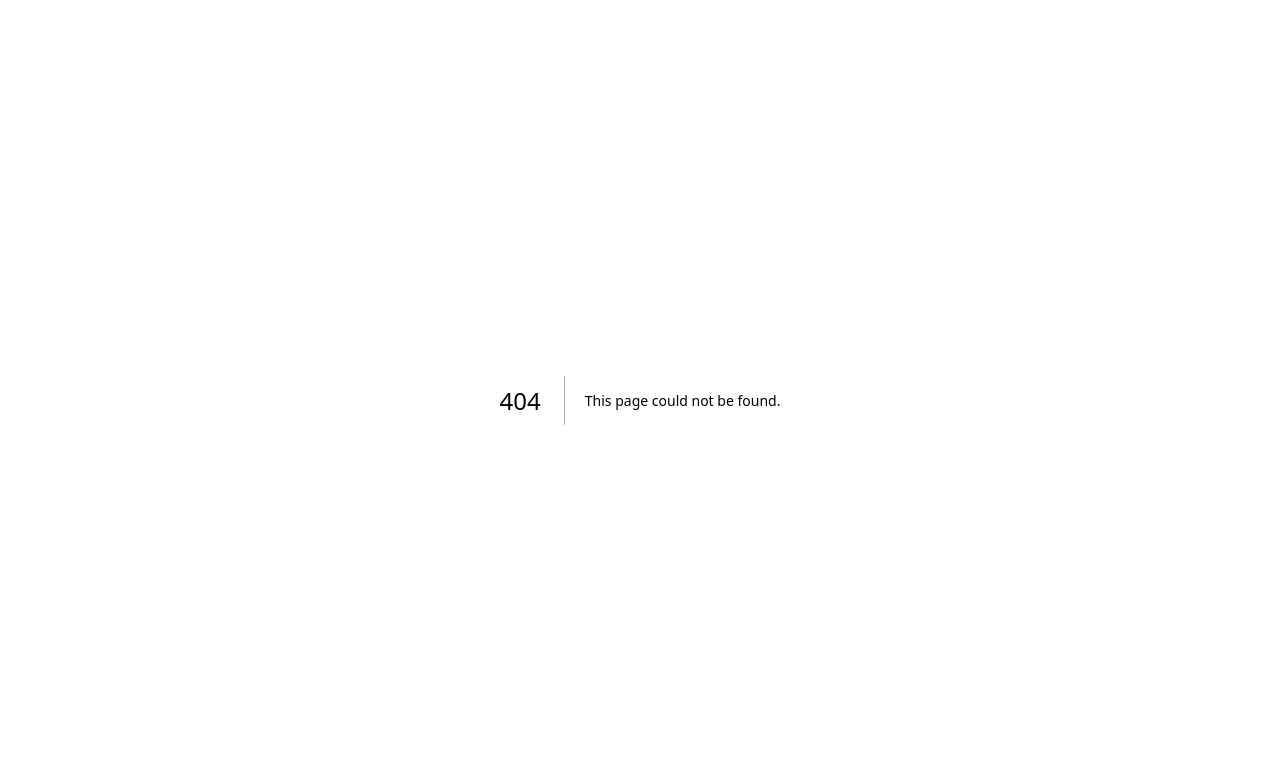
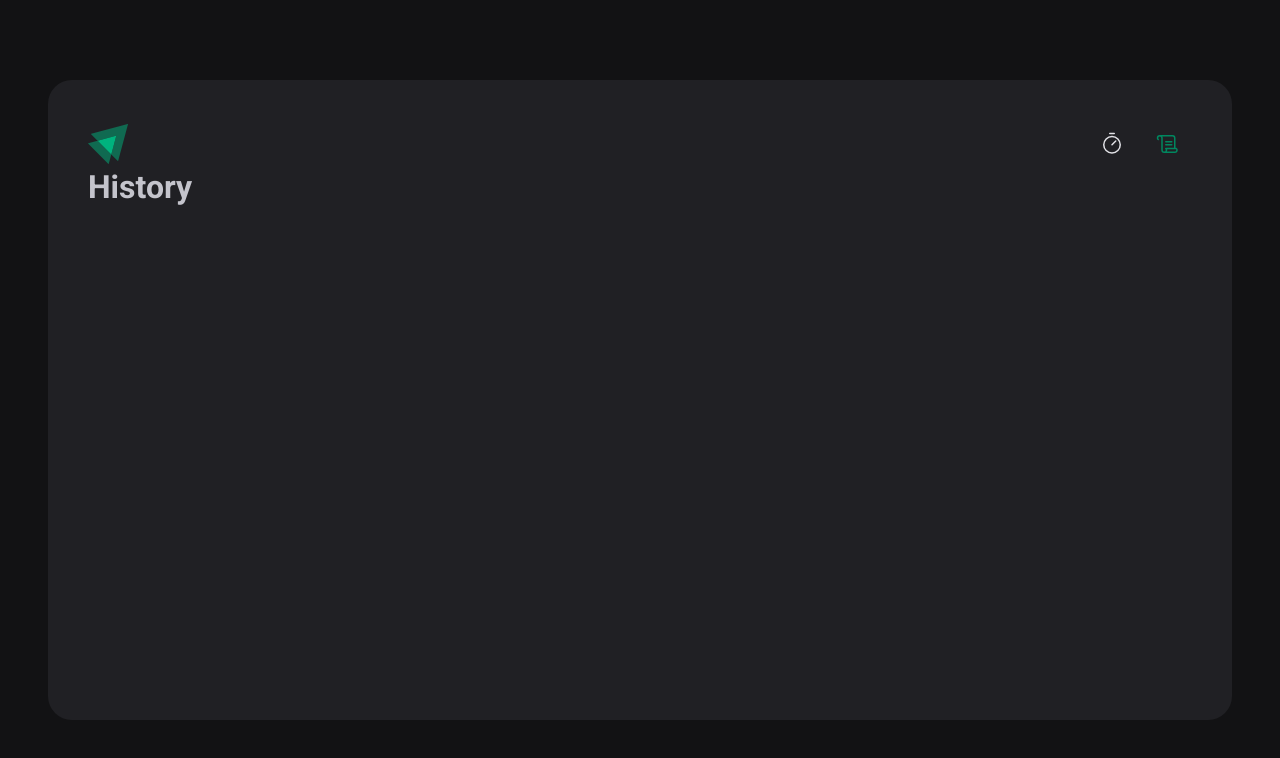
Before and after one commit to EmmanuelBarbosaMonteiro/02-ignite-timer-in-next-stitches, a Next.js app: page /history in a window 1280 px wide. Before the commit this address had no page. Shown: the top 758 px of the page. Built offline with nearby package versions, Linux system fonts and the light colour scheme.

Commit message:
feat: Added Header with css

```diff
--- a/next.config.mjs
+++ b/next.config.mjs
@@ -1,4 +1,4 @@
 /** @type {import('next').NextConfig} */
-const nextConfig = {};
+const nextConfig = {}
 
-export default nextConfig;
+export default nextConfig
--- a/package.json
+++ b/package.json
@@ -9,6 +9,7 @@
     "lint": "next lint"
   },
   "dependencies": {
+    "@phosphor-icons/react": "^2.0.15",
     "@stitches/react": "^1.2.8",
     "next": "14.1.0",
     "react": "^18",
--- a/src/app/page.tsx
+++ b/src/app/(home)/page.tsx
@@ -1,3 +1,3 @@
 export default function Home() {
-  return <h1>Hello World</h1>
+  return <h1>Home</h1>
 }
--- /dev/null
+++ b/src/app/history/page.tsx
@@ -0,0 +1,3 @@
+export default function History() {
+  return <h1>History</h1>
+}
--- a/src/app/layout.tsx
+++ b/src/app/layout.tsx
@@ -3,6 +3,8 @@ import { Roboto } from 'next/font/google'
 import React from 'react'
 import { getCssText } from '@/styles'
 import { globalStyles } from '@/styles/global'
+import { Header } from '@/components/header/Header'
+import { LayoutContainer } from './styles'
 
 export const metadata: Metadata = {
   title: 'Ignite Timer',
@@ -10,7 +12,7 @@ export const metadata: Metadata = {
 }
 
 const robotoFont = Roboto({
-  weight: ['100', '300', '400', '500', '700', '900'],
+  weight: ['400', '700'],
   subsets: ['latin'],
   variable: '--font-roboto',
   style: 'normal',
@@ -25,13 +27,16 @@ export default function RootLayout({
   return (
     <html lang="pt-BR" className={`${robotoFont.variable}`}>
       <body>
-        {children}
-
         <style
           dangerouslySetInnerHTML={{
             __html: `${getCssText()} ${globalStyles()}`,
           }}
         />
+
+        <LayoutContainer>
+          <Header />
+          {children}
+        </LayoutContainer>
       </body>
     </html>
   )
--- /dev/null
+++ b/src/app/styles.ts
@@ -0,0 +1,14 @@
+import { styled } from '@/styles'
+
+export const LayoutContainer = styled('div', {
+  maxWidth: '74rem',
+  height: 'calc(100vh - 10rem)',
+  margin: '5rem auto',
+  padding: '2.5rem',
+
+  background: '$gray800',
+  borderRadius: '1.5rem',
+
+  display: 'flex',
+  flexDirection: 'column',
+})
--- /dev/null
+++ b/src/components/header/Header.tsx
@@ -0,0 +1,31 @@
+'use client'
+
+import Image from 'next/image'
+import { HeaderContainer } from './styles'
+import LogoIgnite from '@/assets/logo-ignite.svg'
+import { Scroll, Timer } from '@phosphor-icons/react/dist/ssr'
+import Link from 'next/link'
+import { usePathname } from 'next/navigation'
+
+export function Header() {
+  const pathname = usePathname()
+  const isActive = (path: string) => pathname === path
+
+  return (
+    <HeaderContainer>
+      <Image src={LogoIgnite} alt="" />
+      <nav>
+        <Link legacyBehavior href="/">
+          <a title="Timer" className={isActive('/') ? 'active' : ''}>
+            <Timer size={24} />
+          </a>
+        </Link>
+        <Link legacyBehavior href="/history">
+          <a title="Histórico" className={isActive('/history') ? 'active' : ''}>
+            <Scroll size={24} />
+          </a>
+        </Link>
+      </nav>
+    </HeaderContainer>
+  )
+}
--- /dev/null
+++ b/src/components/header/styles.ts
@@ -0,0 +1,34 @@
+import { styled } from '@/styles'
+
+export const HeaderContainer = styled('header', {
+  display: 'flex',
+  alignItems: 'center',
+  justifyContent: 'space-between',
+
+  nav: {
+    display: 'flex',
+    gap: '0.5rem',
+  },
+
+  a: {
+    width: '3rem',
+    height: '3rem',
+
+    display: 'flex',
+    justifyContent: 'center',
+    alignItems: 'center',
+
+    color: '$gray100',
+
+    borderTop: '3px solid transparent',
+    borderBottom: '3px solid transparent',
+
+    '&:hover': {
+      borderBottom: '3px solid $green500',
+    },
+  },
+
+  '.active': {
+    color: '$green500',
+  },
+})
```
Also changed, not shown: src/app/(home)/styles.ts (added), src/assets/logo-ignite.svg (added), 1 other file (tests, documents, lock files or other folders).
